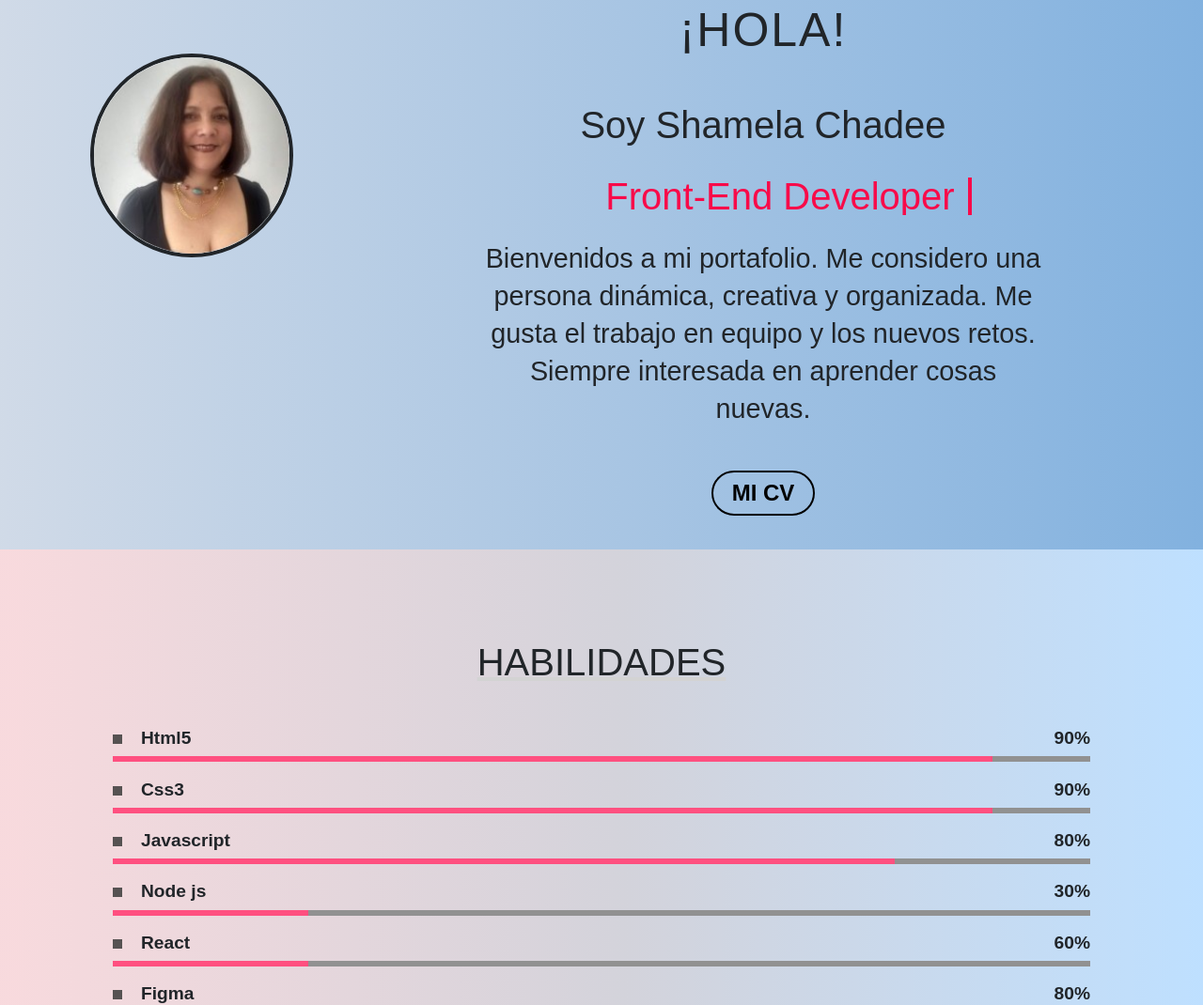
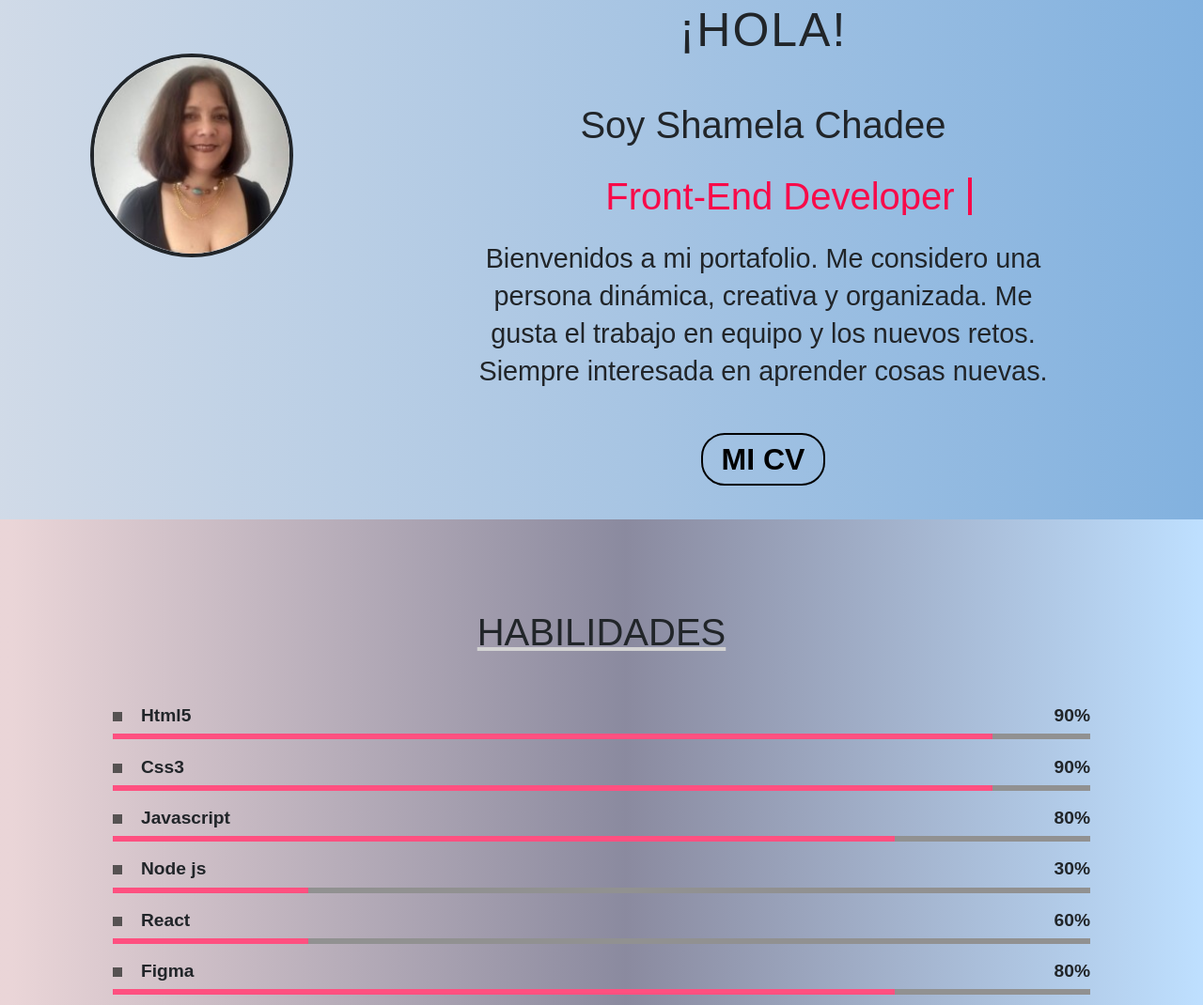
Before and after one commit to Shamelart/Portafolio-Palante2, a plain HTML site: page index.html in a window 1280 px wide. Shown: the part 103-1173 px from the top of the page at 94% size. Drawn offline with nearby package versions, Linux system fonts and the light colour scheme; some packages are replaced by stand-ins of ours; a script that the page names is missing.

Commit message:
Modificacion css

```diff
--- a/styles/contacto.css
+++ b/styles/contacto.css
@@ -13,7 +13,7 @@
     text-align: center;
     font-size: 20px;
     text-transform: uppercase;
-    padding: 4em 0 1.3em 0;
+    padding: 3em 0 1.3em 0;
     text-decoration-line: underline;
     text-decoration-color: #d3d3d3;
 }
--- a/styles/main.css
+++ b/styles/main.css
@@ -1,7 +1,6 @@
 /*  Main */
 #home {
     max-width: 100vw;
-    max-height: 100vh;
 }
 
 #home .presentacion {
@@ -74,7 +73,7 @@
     font-size: 2em;
     white-space: nowrap;
     border-right: 4px solid;
-    width: 100;
+    width: 100vw;
 
     animation: typing 3s steps(100);
     blink .6s infinite alternate;
@@ -200,15 +199,15 @@
     }
 
     #home .presentacion .inicio .descripcion {
-        margin: 0 30px;
-        padding: 10px 120px;
+        margin: 0 20px;
+        padding: 10px 110px;
         font-size: 1.8em;
         line-height: 40px;
     }
 
     #home .presentacion .inicio .cv a {
-        margin: 20px 50px;
-        font-size: 1.5em;
+        margin: 20px 30px;
+        font-size: 2em;
     }
 
     #home .presentacion .inicio .cv a:hover {
--- a/styles/skill.css
+++ b/styles/skill.css
@@ -1,11 +1,5 @@
-.skillsContainer .animado {
-    opacity:  0;
-    transition: .5s;
-}
-
-
 .skillsContainer {
-    background: linear-gradient(90deg, rgba(215, 53, 72, 0.183) 1%, rgba(1, 0, 46, 0.173) 52%, rgba(0, 132, 255, 0.254) 100%);
+    background: linear-gradient(90deg, rgba(141, 27, 40, 0.183) 1%, rgba(1, 0, 46, 0.458) 52%, rgba(0, 132, 255, 0.254) 100%);
     background-size: cover;
     background-position: center center;
     max-width: 100vw;
@@ -24,7 +18,7 @@
 }
 
 .skillsContainer .skllis {
-    padding-top: 2em;
+    padding-top: 2.5em;
 }
 
 .skillsContainer .skill {
@@ -164,12 +158,13 @@
         max-width: 100vw;
         margin: 1.2em 5em;
     }
+
 }
 
 @media only screen and (min-width: 1200px) {
     .skillsContainer .container {
         height: 100%;
-        padding-bottom: 20em 60em;
+        padding-bottom: 70em;
     }
 
     .skillsContainer h3 {
```
